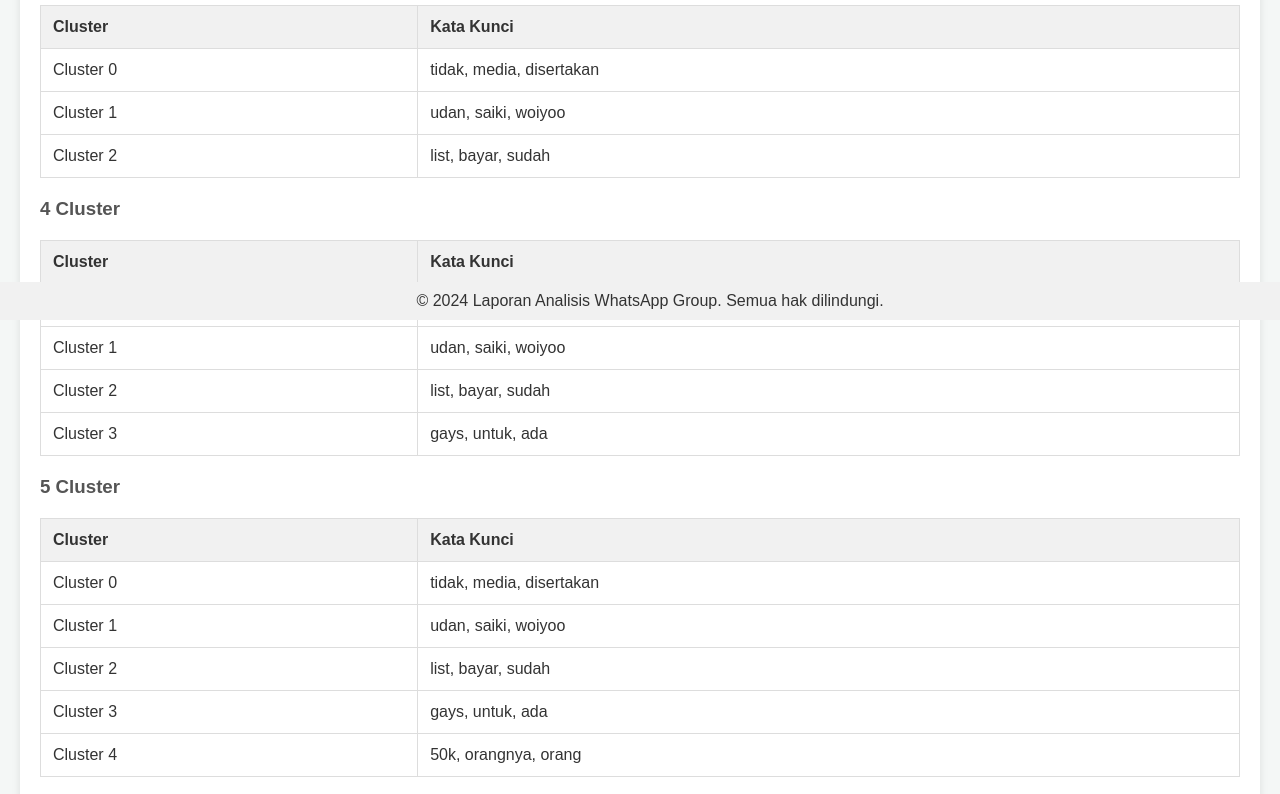
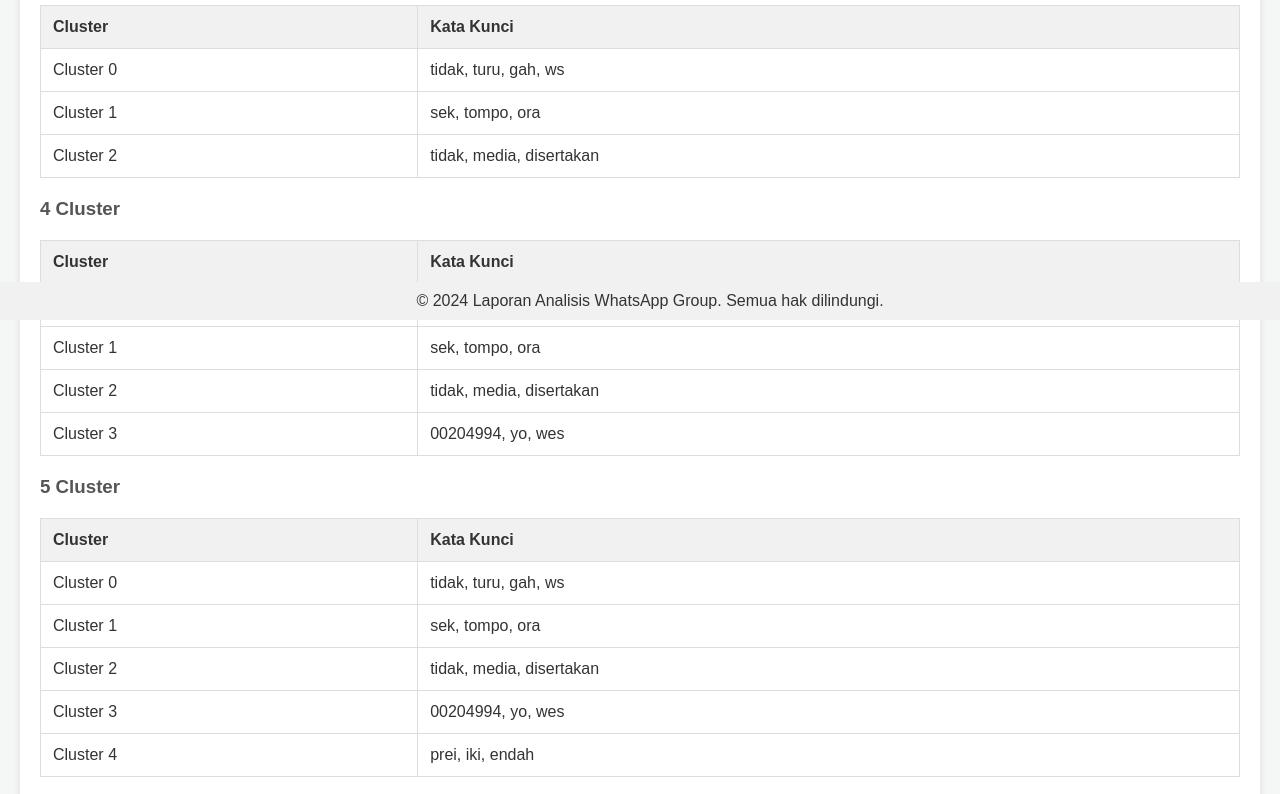
Before and after one commit to ums-l200220261/ums-l200220261-clustering.github.io, a plain HTML site: page index.html in a window 1280 px wide. Shown: the part 480-1274 px from the top of the page. Drawn offline with Linux system fonts and the light colour scheme.

Commit message:
index.html

```diff
--- a/index.html
+++ b/index.html
@@ -73,7 +73,7 @@
 <body>
     <header>
         <h1>Laporan Analisis Konten WhatsApp Group</h1>
-        <p>Nama: Ulinnuha | Nim: L200220265</p>
+        <p>Nama: Ahmad Jamaludien | Nim: L200220261</p>
     </header>
 
     <section>
@@ -96,15 +96,15 @@
             </tr>
             <tr>
                 <td>Cluster 0</td>
-                <td>tidak, media, disertakan</td>
+                <td>tidak, turu, gah, ws</td>
             </tr>
             <tr>
                 <td>Cluster 1</td>
-                <td>udan, saiki, woiyoo</td>
+                <td>sek, tompo, ora</td>
             </tr>
             <tr>
                 <td>Cluster 2</td>
-                <td>list, bayar, sudah</td>
+                <td>tidak, media, disertakan</td>
             </tr>
         </table>
 
@@ -116,19 +116,19 @@
             </tr>
             <tr>
                 <td>Cluster 0</td>
+                <td>tidak, turu, gah, ws</td>
+            </tr>
+            <tr>
+                <td>Cluster 1</td>
+                <td>sek, tompo, ora</td>
+            </tr>
+            <tr>
+                <td>Cluster 2</td>
                 <td>tidak, media, disertakan</td>
             </tr>
             <tr>
-                <td>Cluster 1</td>
-                <td>udan, saiki, woiyoo</td>
-            </tr>
-            <tr>
-                <td>Cluster 2</td>
-                <td>list, bayar, sudah</td>
-            </tr>
-            <tr>
                 <td>Cluster 3</td>
-                <td>gays, untuk, ada</td>
+                <td>00204994, yo, wes</td>
             </tr>
         </table>
 
@@ -140,23 +140,23 @@
             </tr>
             <tr>
                 <td>Cluster 0</td>
+                <td>tidak, turu, gah, ws</td>
+            </tr>
+            <tr>
+                <td>Cluster 1</td>
+                <td>sek, tompo, ora</td>
+            </tr>
+            <tr>
+                <td>Cluster 2</td>
                 <td>tidak, media, disertakan</td>
             </tr>
             <tr>
-                <td>Cluster 1</td>
-                <td>udan, saiki, woiyoo</td>
-            </tr>
-            <tr>
-                <td>Cluster 2</td>
-                <td>list, bayar, sudah</td>
-            </tr>
-            <tr>
                 <td>Cluster 3</td>
-                <td>gays, untuk, ada</td>
+                <td>00204994, yo, wes</td>
             </tr>
             <tr>
                 <td>Cluster 4</td>
-                <td>50k, orangnya, orang</td>
+                <td>prei, iki, endah</td>
             </tr>
         </table>
 
```
